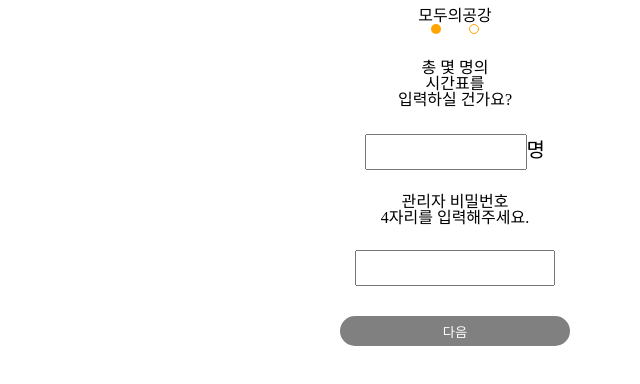
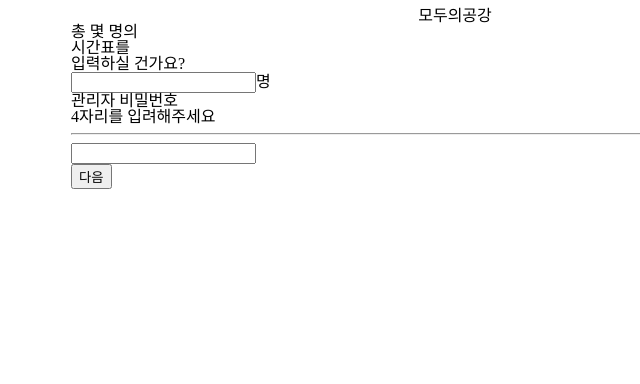
Before and after one commit to Yang-Min-Seok/client, a React (Create React App) app: page /teams in a window 1280 px wide. Shown: the top 384 px of the page, without its empty margins (185-825 px from the left). Built offline with nearby package versions, Linux system fonts and the light colour scheme.

Commit message:
second page reframing

```diff
--- a/src/pages/teams/body.jsx
+++ b/src/pages/teams/body.jsx
@@ -1,59 +1,40 @@
-import { BodyDiv, Progress, PplCntBox, PplIntro, PwIntro } from "./style";
+import { BodyDiv, Topper, CntIntro, CntBox, PwIntro, PwBox } from "./style";
 
 function Body () {
-    const handleSubmit = (event) => {
-
-    }
-
-    const onChange = (event) => {
-
-    }
 
     return (
         <BodyDiv>
-
-            <Progress>
+            <Topper>
                 <div></div>
                 <div></div>
-            </Progress>
+            </Topper>
 
-            <PplIntro>
-                총 몇 명의<br />
-                시간표를<br />
-                입력하실 건가요?
-            </PplIntro>
+            <form>
 
-            <form onSubmit={handleSubmit}>
+                <CntIntro>
+                    총 몇 명의<br />
+                    시간표를<br />
+                    입력하실 건가요?
+                </CntIntro>
 
-                <PplCntBox>
-                    <input
-                        type="number"
-                        name="pplcnt"
-                        onChange={onChange}
-                    >
-                    </input>명
-                </PplCntBox>
+                <CntBox>
+                    <input type="number" />명
+                </CntBox>
 
                 <PwIntro>
-                    관리자 비밀번호<br />
-                    4자리를 입력해주세요.
+                    관리자 비밀번호 <br />
+                    4자리를 입려해주세요
                 </PwIntro>
 
+                <hr></hr>
 
-                <input
-                type="password"
-                name="pw"
-                onChange={onChange}
-                ></input>
+                <PwBox>
+                    <input type="password" name="PW" />
+                </PwBox>
 
-
-                <button
-                type="submit"
-                onSubmit={handleSubmit}
-                >다음</button>
+                <button type="submit">다음</button>
 
             </form>
-
         </BodyDiv>
     )
 }
--- a/src/pages/teams/style.jsx
+++ b/src/pages/teams/style.jsx
@@ -1,77 +1,20 @@
 import styled from "styled-components";
 
 export const BodyDiv = styled.div`
-    form{
 
-    }
+`
+export const Topper = styled.div`
 
-    // pw input
-    form input:nth-child(3){
-        display:block;
-        width: 25%;
-        height: 30px;
-        margin: 0 auto;
-        margin-bottom: 30px;
-    }
+`
+export const CntIntro = styled.div`
 
-    // next btn
-    form button:nth-child(4){
-        display: block;
-        width:30%;
-        height:30px;
-        margin: 0 auto;
-        border-radius: 20px;
-        color:#fff;
-        background-color: gray;
-        border: none;
-    }
 `
-export const Progress = styled.div`
+export const CntBox = styled.div`
 
-    display: flex;
-    width:10%;
-    margin: 0 auto;
-    justify-content: space-around;
+`
+export const PwIntro = styled.div`
 
-    div:nth-child(1){
-        width:10px;
-        height:10px;
-        background-color: orange;
-        border-radius: 5px;
-    }
-    div:nth-child(2){
-        width:10px;
-        height:10px;
-        background-color: #fff;
-        border: 1px solid orange;
-        box-sizing: border-box;
-        border-radius: 5px;
-    }
 `
-export const PplCntBox = styled.div`
-    width:50%;
-    margin: 0 auto;
-    font-size: 20px;
-    text-align: center;
+export const PwBox = styled.div`
 
-    input{
-        height:30px;
-        width:40%;
-    }
 `
-
-export const PplIntro = styled.div`
-    display: flex;
-    flex-direction: column;
-    justify-content: center;
-    text-align: center;
-    height:100px;
-`
-
-export const PwIntro = styled.div`
-    display: flex;
-    flex-direction: column;
-    justify-content: center;
-    text-align: center;
-    height:80px;
-`
```
